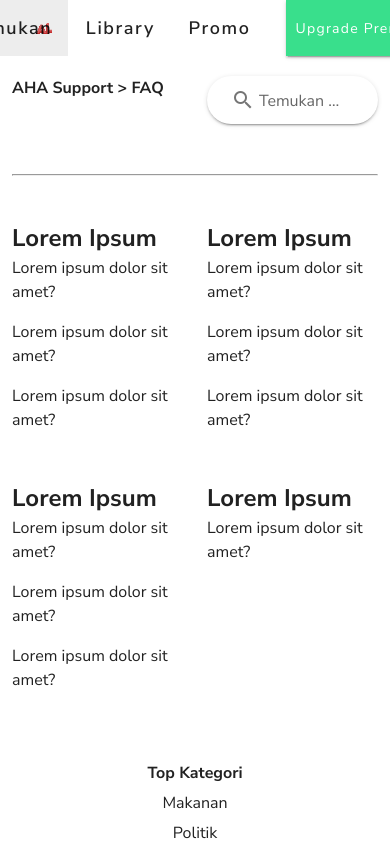
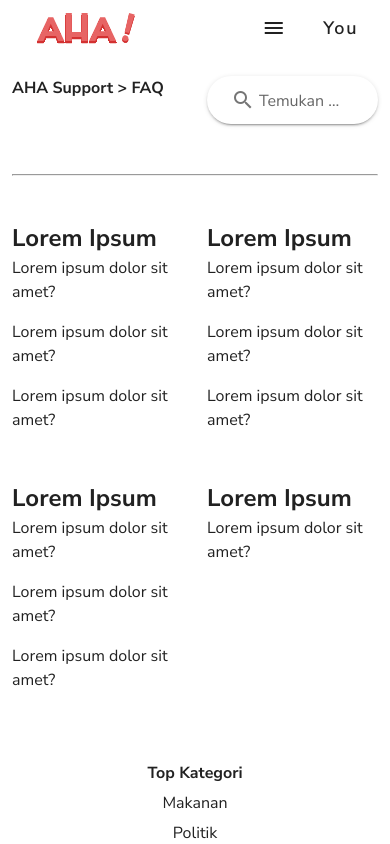
Before and after one commit to agungsuryo789/bookwave, a Vue app: page /faq in a window 390 px wide. Shown: the top 844 px of the page. Built offline with nearby package versions, Linux system fonts and the light colour scheme; sample sign-in values are in the browser's storage; a small style sheet from the web is missing.

Commit message:
Fix Mobile Navbar
Fix Mobile Navbar
Fix Mobile view Subscription Page
Fix UI Book Card
Fix UI Payment History

```diff
--- a/src/components/BookCard.vue
+++ b/src/components/BookCard.vue
@@ -5,7 +5,7 @@
       <ButtonBookmark :idBuku="idBuku" />
     </div>
     <a @click="gotoBook" class="book-card-title">
-      <v-card-title>{{ title }}</v-card-title>
+      <v-card-title class="book-title">{{ title }}</v-card-title>
       <v-card-subtitle>{{ penulis }}</v-card-subtitle>
     </a>
   </v-card>
@@ -82,9 +82,10 @@ export default {
   .book-card-title {
     text-decoration: none;
     color: black;
-    p {
+    .book-title {
+      font-size: 15px;
+	  font-weight: bold;
       width: 250px;
-      white-space: nowrap;
       overflow: hidden;
       text-overflow: ellipsis;
     }
--- a/src/components/BookCardSmall.vue
+++ b/src/components/BookCardSmall.vue
@@ -7,7 +7,7 @@
         </div>
         <div class>
           <a @click="gotoBook" class="book-card-link">
-            <h2>{{title}}</h2>
+            <h2 class="book-card--title">{{title}}</h2>
             <small>{{penulis}}</small>
             <p>{{deskripsi}}</p>
           </a>
@@ -138,7 +138,10 @@ export default {
 <style scoped lang="scss">
 .book-card--small {
   h2 {
-    font-size: 16px;
+    font-size: 14px;
+	width: 250px;
+    overflow: hidden;
+    text-overflow: ellipsis;
   }
   small {
     font-size: 12px;
--- a/src/components/NavbarSection.vue
+++ b/src/components/NavbarSection.vue
@@ -26,11 +26,8 @@
                     />
                   </router-link>
                 </v-toolbar-title>
-                <v-toolbar-items
-                  v-if="!showSearchBar"
-                  class="d-flex flex-row justify-center px-3 hide-on--sm"
-                  style="width:90%;"
-                >
+                <v-spacer></v-spacer>
+                <v-toolbar-items class="hide-on--md" v-if="!showSearchBar">
                   <v-btn icon @click="showSearchBar = !showSearchBar, showCategory = false">
                     <v-icon>mdi-magnify</v-icon>
                   </v-btn>
@@ -52,7 +49,9 @@
                     depressed
                     style="text-transform:none;font-size:18px;font-weight:600;"
                   >Promo</v-btn>
-                  <v-spacer></v-spacer>
+                </v-toolbar-items>
+                <v-spacer></v-spacer>
+                <v-toolbar-items v-if="!showSearchBar" class="hide-on--md">
                   <v-btn
                     class="button-subscribe mx-5"
                     rounded
@@ -66,6 +65,65 @@
                       <v-btn class="button-dropdown-nav" v-on="on" color="transparent" depressed>You</v-btn>
                     </template>
                     <v-list>
+                      <v-list-item @click="toPaymentHistory">
+                        <v-list-item-title>Payment History</v-list-item-title>
+                      </v-list-item>
+                      <v-list-item @click="() => {}">
+                        <v-list-item-title>Help & Support</v-list-item-title>
+                      </v-list-item>
+                      <v-list-item @click="userLogout">
+                        <v-list-item-title>Log Out</v-list-item-title>
+                      </v-list-item>
+                    </v-list>
+                  </v-menu>
+                </v-toolbar-items>
+                <v-toolbar-items v-if="!showSearchBar" class="hide-on--lg">
+                  <v-menu left bottom>
+                    <template v-slot:activator="{ on }">
+                      <v-btn
+                        class="button-dropdown-nav"
+                        v-on="on"
+                        @click="showCategory = false"
+                        color="transparent"
+                        depressed
+                      >
+                        <v-icon>mdi-menu</v-icon>
+                      </v-btn>
+                    </template>
+                    <v-list style="z-index:3;width:200px;">
+                      <v-list-item @click="showSearchBar = !showSearchBar, showCategory = false">
+                        <v-list-item-title>
+                          <v-icon>mdi-magnify</v-icon>
+                        </v-list-item-title>
+                      </v-list-item>
+                      <v-list-item @click="showCategory = !showCategory">
+                        <v-list-item-title>Temukan</v-list-item-title>
+                      </v-list-item>
+                      <v-list-item to="/library/book">
+                        <v-list-item-title>Library</v-list-item-title>
+                      </v-list-item>
+                      <v-list-item to="/promo">
+                        <v-list-item-title>Promo</v-list-item-title>
+                      </v-list-item>
+                    </v-list>
+                  </v-menu>
+                  <v-menu left bottom>
+                    <template v-slot:activator="{ on }">
+                      <v-btn class="button-dropdown-nav" v-on="on" color="transparent" depressed>You</v-btn>
+                    </template>
+                    <v-list>
+                      <v-list-item to="/plans">
+                        <v-list-item-title>
+                          <v-btn
+                            class="button-subscribe mx-5"
+                            rounded
+                            depressed
+                            color="#39DF8C"
+                            elevation="2"
+							style="text-transform:none;color:white;"
+                          >Upgrade Premium</v-btn>
+                        </v-list-item-title>
+                      </v-list-item>
                       <v-list-item @click="toPaymentHistory">
                         <v-list-item-title>Payment History</v-list-item-title>
                       </v-list-item>
@@ -202,9 +260,14 @@ export default {
     border-bottom-right-radius: 10px;
   }
 }
-.hide-on--sm {
-  @media screen and (max-width: 600px) {
-    display: none !important;
+.hide-on--md {
+  @media screen and (max-width: 800px) {
+    display: none;
+  }
+}
+.hide-on--lg {
+  @media screen and (min-width: 800px) {
+    display: none;
   }
 }
 .fade-enter-active,
--- a/src/views/product/MembershipPage.vue
+++ b/src/views/product/MembershipPage.vue
@@ -12,8 +12,9 @@
       <div class="d-flex flex-row justify-center align-center my-12">
         <h2>UPGRADE KE AHA PREMIUM</h2>
       </div>
+      <div class="d-flex flex-column flex-lg-row flex-xl-row">
         <v-row>
-        <v-col lg="4" md="6" sm="12" xs="12">
+          <v-col lg="12" md="6" sm="12" xs="12">
             <ul>
               <li>Simpan lebih dari 256 buku bermanfaat</li>
               <li>Baca pada semua perangkat</li>
@@ -21,7 +22,9 @@
               <li>Tandai dan simpan kalimat penting</li>
             </ul>
           </v-col>
-        <v-col lg="4" md="6" sm="12" xs="12" v-for="item in subList" :key="item.id_langganan">
+        </v-row>
+        <v-row>
+          <v-col lg="6" md="6" sm="12" xs="12" v-for="item in subList" :key="item.id_langganan">
             <v-card height="180px">
               <div class="d-flex flex-row justify-space-between pt-2">
                 <div
@@ -47,6 +50,7 @@
             </v-card>
           </v-col>
         </v-row>
+      </div>
     </v-container>
     <FooterSection />
   </div>
--- a/src/views/user/PaymentHistoryView.vue
+++ b/src/views/user/PaymentHistoryView.vue
@@ -68,7 +68,8 @@ export default {
     paymentHistoryList: state => state.paymentHistoryList
   }),
   mounted() {
-    this.$store.dispatch("getPaymentHistory");
+	this.$store.dispatch("getPaymentHistory");
+	console.log(this.paymentHistoryList);
   }
 };
 </script>
```
Lines whose indentation alone changed are shown as unchanged.
